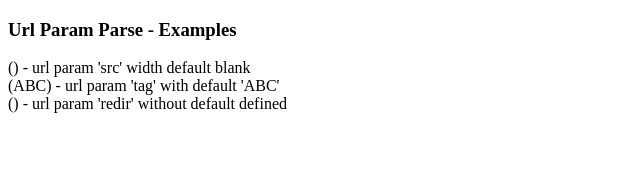
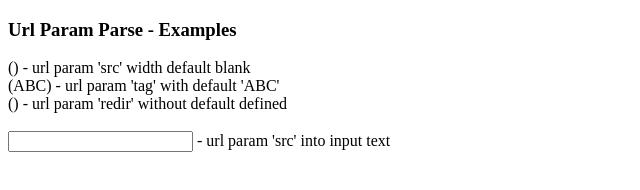
Before and after one commit to brunoahoffmann/urlparam-parse, a plain HTML site: page example.html in a window 1280 px wide. Shown: the whole page, without its empty margins (0-640 px from the left). Drawn offline with Linux system fonts and the light colour scheme.

Commit message:
Input value example

```diff
--- a/example.html
+++ b/example.html
@@ -12,6 +12,10 @@
         <br />
         ([urlparam param='redir']) - url param 'redir' without default defined
 
+        <br />
+        <br />
+        <input type="text" value="[urlparam param='src' default='']" /> - url param 'src' into input text
+
         <script src="urlparam-parse.js"></script>
     </body>
 </html>
```
Also changed, not shown: README.md.
